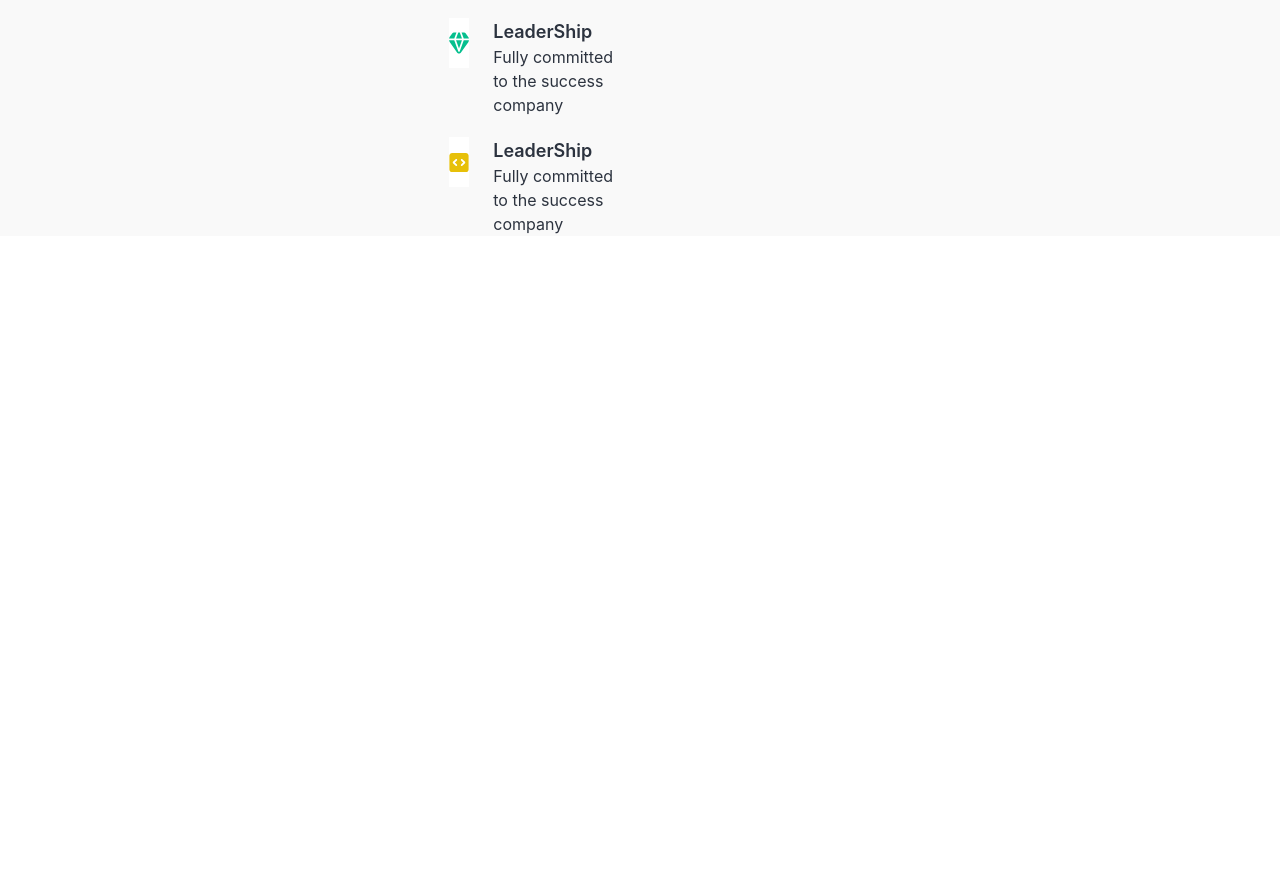
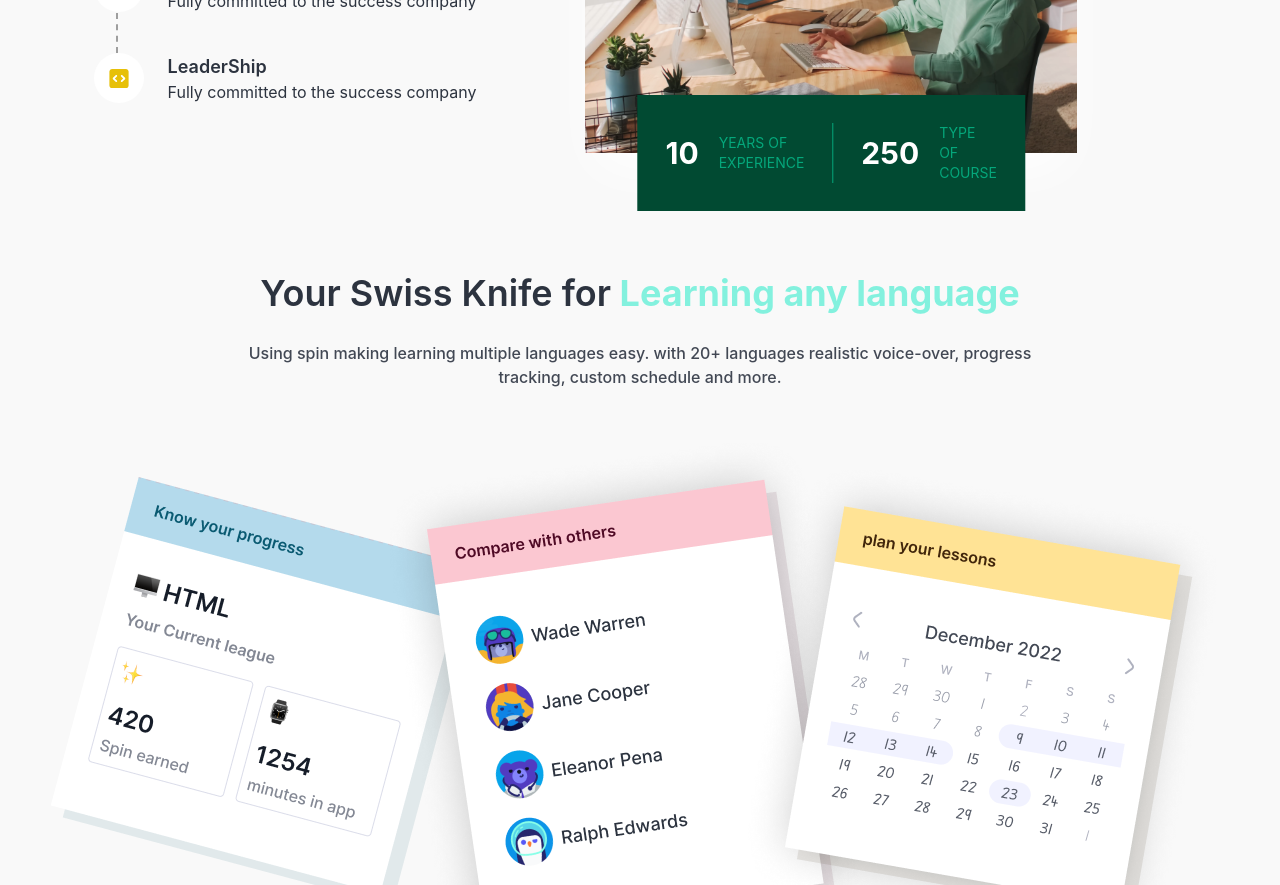
Before and after one commit to supergubber/studyNotion, a React (Create React App) app: page / in a window 1280 px wide. Shown: the part 2620-3505 px from the top of the page. Before the commit the page ends 2856 px from the top, so only its background shows below. Built offline with nearby package versions, Linux system fonts and the light colour scheme; the HTML template or start-up script is replaced by a standard one.

Commit message:
section 2 completed

```diff
--- a/src/components/core/Homepage/LearningLanguageSection.jsx
+++ b/src/components/core/Homepage/LearningLanguageSection.jsx
@@ -1,11 +1,47 @@
-import React from 'react';
-
+import React from 'react'
+import HighlightText from './HighlightText'
+import Know_your_progress from '../../../assets/Images/Know_your_progress.png'
+import compare_with_others from '../../../assets/Images/Compare_with_others.png'
+import plan_your_lesson from '../../../assets/Images/Plan_your_lessons.png'
+import CTAButton from '../../../components/core/Homepage/Button'
 const LearningLanguageSection = () => {
   return (
-    <div>
+    <div className='mt-[120px]'>
+      <div className='flex flex-col items-center gap-5'>
+        <div className='text-4xl font-semibold text-center'>
+          Your Swiss Knife for
+          <HighlightText text={'Learning any language'} />
+        </div>
+        <div className='mx-auto mt-2 text-base font-medium text-center text-richblack-600 w-[70%]'>
+          Using spin making learning multiple languages easy. with 20+ languages
+          realistic voice-over, progress tracking, custom schedule and more.
+        </div>
 
+        <div className='flex flex-row items-center justify-center mt-5'>
+          <img
+            src={Know_your_progress}
+            alt='Know_your_progress'
+            className='object-contain -mr-[105px] -mt-7'
+          />
+          <img
+            src={compare_with_others}
+            alt='compare_with_others'
+            className='object-contain'
+          />
+          <img
+            src={plan_your_lesson}
+            alt='plan_your_lesson'
+            className='object-contain -ml-[140px]'
+          />
+        </div>
+        <div className='w-fit'>
+          <CTAButton active={true} linkto={'/signup'}>
+            <div>Learn more</div>
+          </CTAButton>
+        </div>
+      </div>
     </div>
-  );
+  )
 }
 
-export default LearningLanguageSection;
+export default LearningLanguageSection
--- a/src/components/core/Homepage/TimelineSection.jsx
+++ b/src/components/core/Homepage/TimelineSection.jsx
@@ -3,6 +3,7 @@ import Logo1 from '../../../assets/TimeLineLogo/Logo1.svg'
 import Logo2 from '../../../assets/TimeLineLogo/Logo2.svg'
 import Logo3 from '../../../assets/TimeLineLogo/Logo3.svg'
 import Logo4 from '../../../assets/TimeLineLogo/Logo4.svg'
+import TimelineImage from '../../../assets/Images/TimelineImage.png'
 const TimelineSection = () => {
   const timeLine = [
     {
@@ -29,18 +30,44 @@ const TimelineSection = () => {
   return (
     <div>
       <div className='flex flex-row items-start gap-15'>
-        <div className='w-[45%] flex flex-col gap-5'>
+        <div className='w-[45%] flex flex-col'>
           {timeLine.map((element, index) => (
-            <div className='flex flex-row gap-6' key={index}>
-              <div className='w-[50px] h-[50px] bg-white flex items-center'>
-                <img src={element.Logo} />
+            <>
+              <div className='flex flex-row gap-6' key={index}>
+                <div className='w-[50px] h-[50px] bg-white rounded-full flex flex-row justify-center items-center'>
+                  <img src={element.Logo} alt='' />
+                </div>
+                <div>
+                  <h2 className='font-semibold text-[18px]'>
+                    {element.heading}
+                  </h2>
+                  <p className='text-base'>{element.Description}</p>
+                </div>
               </div>
-              <div>
-                <h2 className='font-semibold text-[18px]'>{element.heading}</h2>
-                <p className='text-base'>{element.Description}</p>
-              </div>
+              {index === 3 ? null : (
+                <div className='w-6 h-10 bg-green-200 border-r-2 border-dashed border-pure-greys-200'></div>
+              )}
+            </>
+          ))}
+        </div>
+        <div className='relative w-[45%] shadow-blue-200'>
+          <img
+            src={TimelineImage}
+            alt=''
+            className='object-cover shadow-2xl shadow-white h-fit'
+          />
+          <div className='absolute flex flex-row py-7 text-white uppercase bg-caribbeangreen-700 left-[50%] translate-x-[-50%] translate-y-[-50%]'>
+            <div className='flex flex-row items-center gap-5 border-r border-caribbeangreen-300 px-7'>
+              <p className='text-3xl font-bold text-white'>10</p>
+              <p className='text-sm text-caribbeangreen-300'>
+                Years of Experience
+              </p>
             </div>
-          ))}
+            <div className='flex items-center gap-5 px-7'>
+              <p className='text-3xl font-bold'>250</p>
+              <p className='text-sm text-caribbeangreen-300'>Type of Course</p>
+            </div>
+          </div>
         </div>
       </div>
     </div>
--- a/src/pages/Home.jsx
+++ b/src/pages/Home.jsx
@@ -138,7 +138,7 @@ const Home = () => {
         <div className='homepage_bg h-[310px]'>
           <div className='flex flex-col items-center justify-between w-11/12 gap-5 mx-auto max-w-maxContent'>
             <div className='h-[150px] w-full'></div>
-            <div className='flex flex-row items-center justify-center'>
+            <div className='flex flex-row items-center justify-center gap-7'>
               <CTAButton active={true} linkto={'/signup'}>
                 <div className='flex items-center gap-2'>
                   Explore Full Catalog
```
